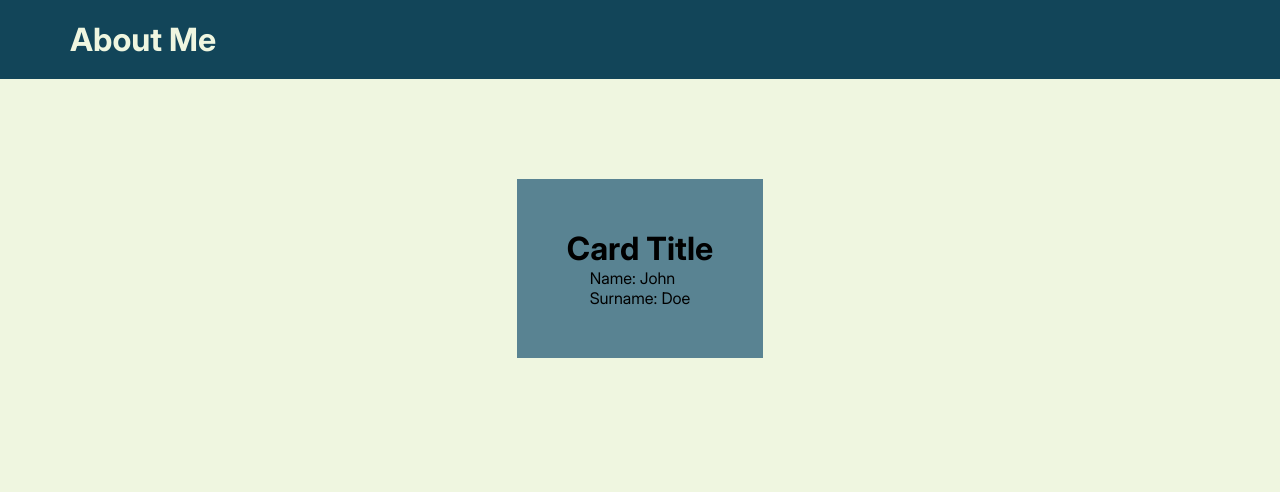
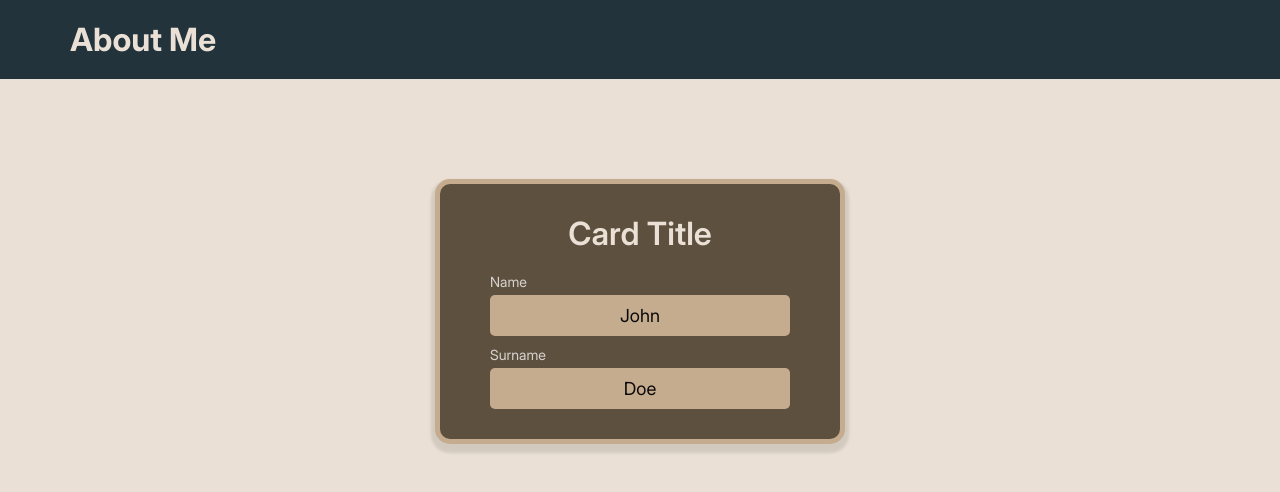
Before and after one commit to Arlan-Z/kbtu-react-tasks, a React (Vite) app in the folder react-kbtu/: page / in a window 1280 px wide. Shown: the top 492 px of the page. Built offline with nearby package versions, Linux system fonts and the light colour scheme.

Commit message:
feat: add card style, fix colors

```diff
--- a/react-kbtu/src/components/partials/Card/Card.css
+++ b/react-kbtu/src/components/partials/Card/Card.css
@@ -3,7 +3,50 @@
     justify-content: center;
     align-items: center;
     flex-direction: column;
-    background-color: #598392;
-    width: fit-content;
-    padding: 50px;
+    background-color: #5E503F;
+    padding: 30px 50px;
+    border-radius: 15px;
+    gap: 20px;
+    border: #C6AC8F 5px solid;
+    box-shadow: 0 5px 3px 4px rgba(0, 0, 0, 0.1);
+    min-width: 300px;
 }
+
+.card-wrapper h1 {
+    color: #EAE0D5;
+    font-weight: 600;
+}
+
+.info-box {
+    display: flex;
+    flex-direction: column;
+    gap: 10px;
+    width: 100%;
+}
+
+.info {
+    flex: 1;
+    display: flex;
+    flex-direction: column;
+    gap: 5px;
+}
+
+.info-title {
+    color: #fafafac5;
+    width: 100%;
+    text-align: left;
+    font-size: 14px;
+}
+
+.info-value {
+    background-color: #C6AC8F;
+    padding: 10px 20px;
+    text-align: center;
+    color: #0A0908;
+    width: 100%;
+    box-sizing: border-box;
+    border-radius: 5px;
+    text-align: center;
+    min-width: 200px;
+    font-size: 18px;
+}
--- a/react-kbtu/src/components/partials/Card/Card.tsx
+++ b/react-kbtu/src/components/partials/Card/Card.tsx
@@ -7,8 +7,15 @@ export default function Card() {
         </h1>
 
         <div className="info-box">
-            <p><span className="info-title">Name:</span> John</p>
-            <p><span className="info-title">Surname:</span> Doe</p>
+            <div className="info">
+                <p className='info-title'>Name</p>
+                <p className='info-value'>John</p>
+            </div>
+
+            <div className="info">
+                <p className='info-title'>Surname</p>
+                <p className='info-value'>Doe</p>
+            </div>
         </div>
     </div>
 }
--- a/react-kbtu/src/components/partials/Header/Header.css
+++ b/react-kbtu/src/components/partials/Header/Header.css
@@ -1,8 +1,8 @@
 .header-wrapper {
     width: 100%;
-    background-color: #124559;
+    background-color: #22333B;
     font-weight: bold;
-    color: #eff6e0;
+    color: #EAE0D5;
     padding: 20px 70px;
     box-sizing: border-box;
 }
--- a/react-kbtu/src/index.css
+++ b/react-kbtu/src/index.css
@@ -26,5 +26,5 @@
 }
 
 body {
-  background-color: #eff6e0;
+  background-color: #EAE0D5;
 }
```
